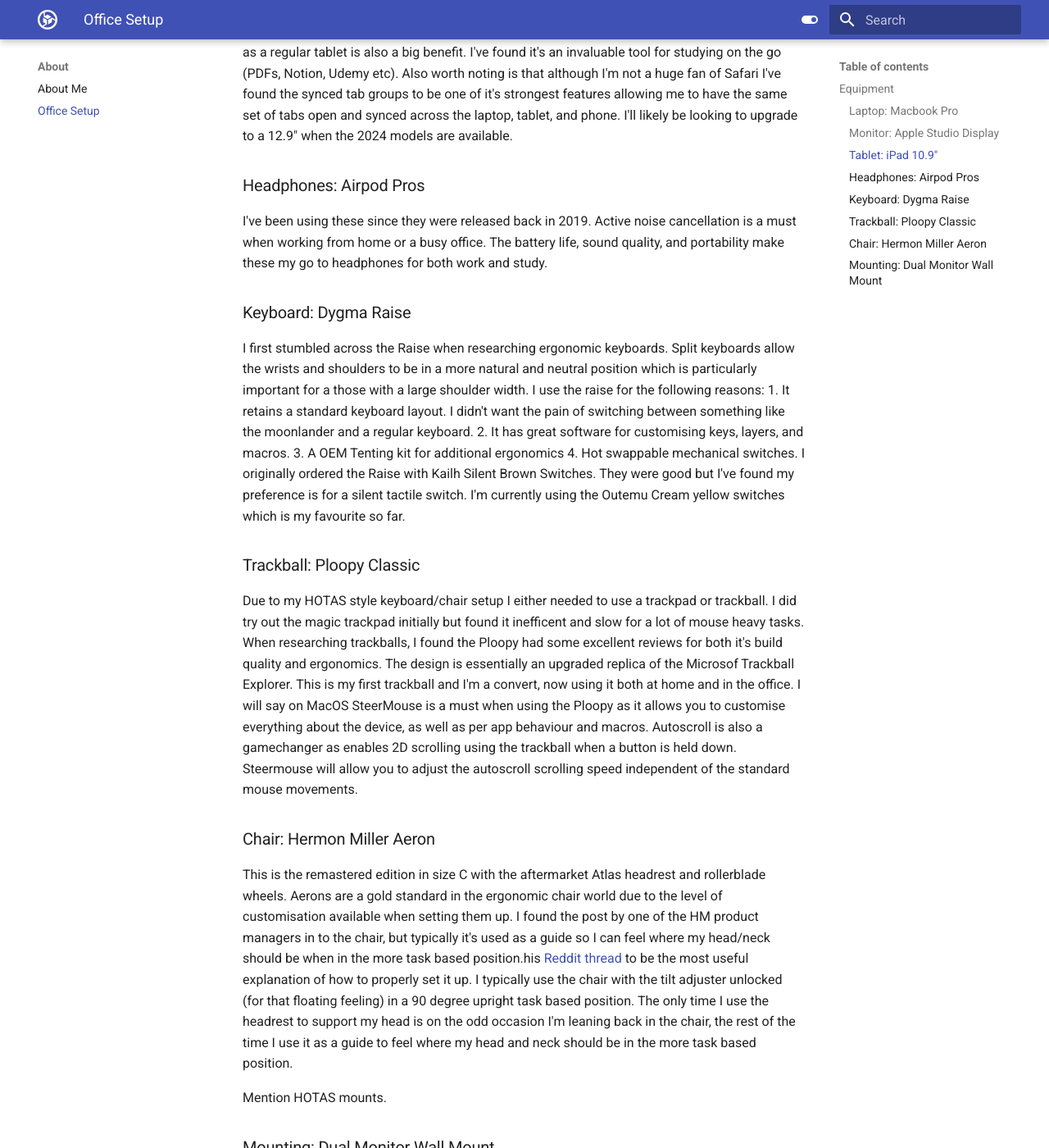
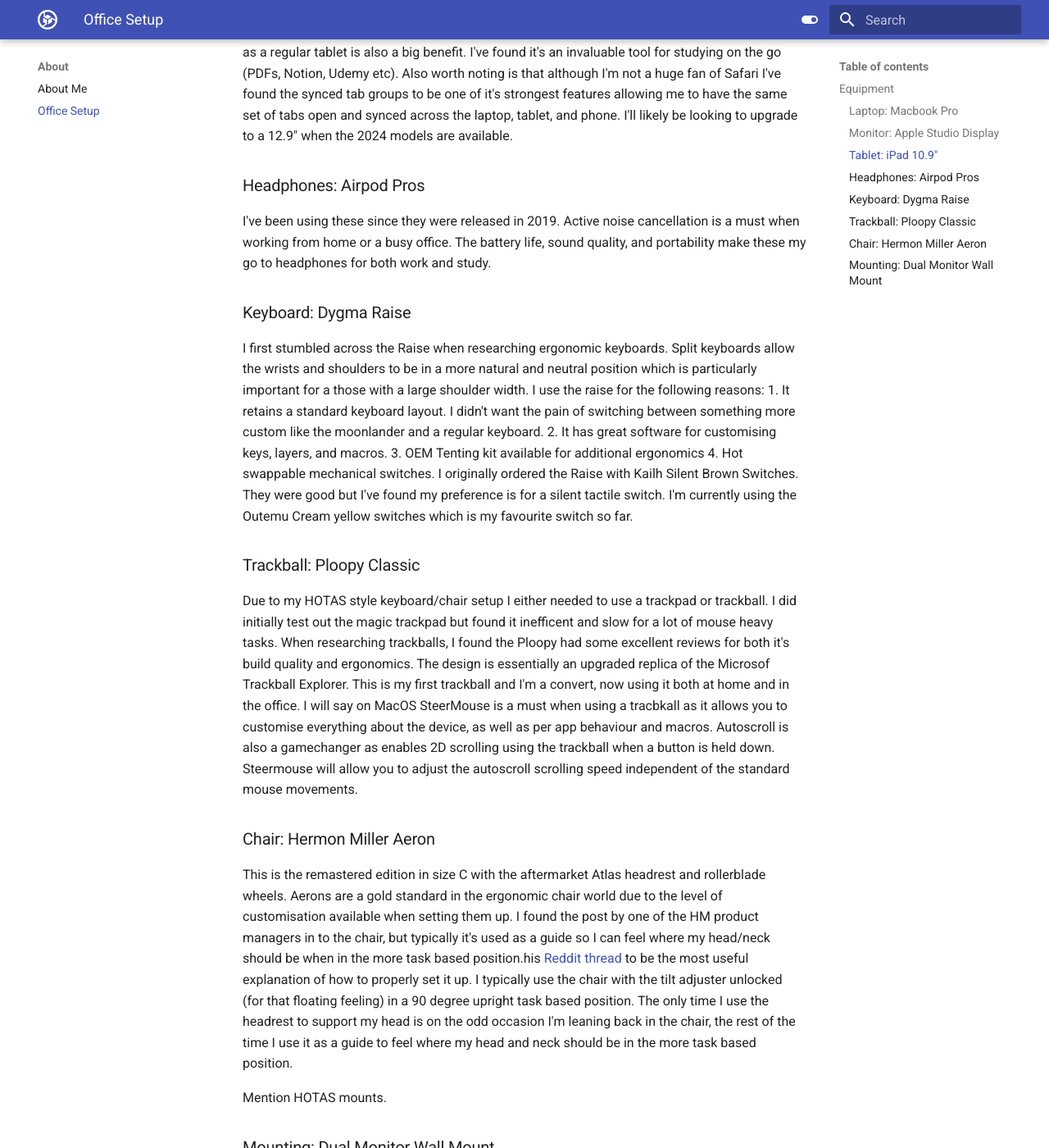
Before and after one commit to liftconfig/liftconfig.github.io, an MkDocs documentation site: the page built from docs/about/office-setup.md, in a window 1280 px wide and 1400 px high, scrolled down 2355 px. Shown: the whole window at 82% size. Built offline with MkDocs 1.6.1 and Material for MkDocs 9.7.7, drawn with Linux system fonts in a browser that asks for light colours; some of the changed text lies outside the part shown.

Commit message:
updated office-setup

```diff
--- a/docs/about/office-setup.md
+++ b/docs/about/office-setup.md
@@ -32,19 +32,19 @@
 
 ### Headphones: Airpod Pros
 
-I've been using these since they were released back in 2019. Active noise cancellation is a must when working from home or a busy office. The battery life, sound quality, and portability make these my go to headphones for both work and study.
+I've been using these since they were released in 2019. Active noise cancellation is a must when working from home or a busy office. The battery life, sound quality, and portability make these my go to headphones for both work and study.
 
 ### Keyboard: Dygma Raise
 
 I first stumbled across the Raise when researching ergonomic keyboards. Split keyboards allow the wrists and shoulders to be in a more natural and neutral position which is particularly important for a those with a large shoulder width. I use the raise for the following reasons:
-   1. It retains a standard keyboard layout. I didn't want the pain of switching between something like the moonlander and a regular keyboard.
+   1. It retains a standard keyboard layout. I didn't want the pain of switching between something more custom like the moonlander and a regular keyboard.
    2. It has great software for customising keys, layers, and macros.
-   3. A OEM Tenting kit for additional ergonomics
-   4. Hot swappable mechanical switches. I originally ordered the Raise with Kailh Silent Brown Switches. They were good but I've found my preference is for a silent tactile switch. I'm currently using the Outemu Cream yellow switches which is my favourite so far.
+   3. OEM Tenting kit available for additional ergonomics
+   4. Hot swappable mechanical switches. I originally ordered the Raise with Kailh Silent Brown Switches. They were good but I've found my preference is for a silent tactile switch. I'm currently using the Outemu Cream yellow switches which is my favourite switch so far.
 
 ### Trackball: Ploopy Classic
 
-Due to my HOTAS style keyboard/chair setup I either needed to use a trackpad or trackball. I did try out the magic trackpad initially but found it inefficent and slow for a lot of mouse heavy tasks. When researching trackballs, I found the Ploopy had some excellent reviews for both it's build quality and ergonomics. The design is essentially an upgraded replica of the Microsof Trackball Explorer. This is my first trackball and I'm a convert, now using it both at home and in the office. I will say on MacOS SteerMouse is a must when using the Ploopy as it allows you to customise everything about the device, as well as per app behaviour and macros. Autoscroll is also a gamechanger as enables 2D scrolling using the trackball when a button is held down. Steermouse will allow you to adjust the autoscroll scrolling speed independent of the standard mouse movements.
+Due to my HOTAS style keyboard/chair setup I either needed to use a trackpad or trackball. I did initially test out the magic trackpad but found it inefficent and slow for a lot of mouse heavy tasks. When researching trackballs, I found the Ploopy had some excellent reviews for both it's build quality and ergonomics. The design is essentially an upgraded replica of the Microsof Trackball Explorer. This is my first trackball and I'm a convert, now using it both at home and in the office. I will say on MacOS SteerMouse is a must when using a tracbkall as it allows you to customise everything about the device, as well as per app behaviour and macros. Autoscroll is also a gamechanger as enables 2D scrolling using the trackball when a button is held down. Steermouse will allow you to adjust the autoscroll scrolling speed independent of the standard mouse movements.
 
 
 ### Chair: Hermon Miller Aeron
```
Also changed, not shown: other parts of docs/about/office-setup.md (+1 -1 lines).
